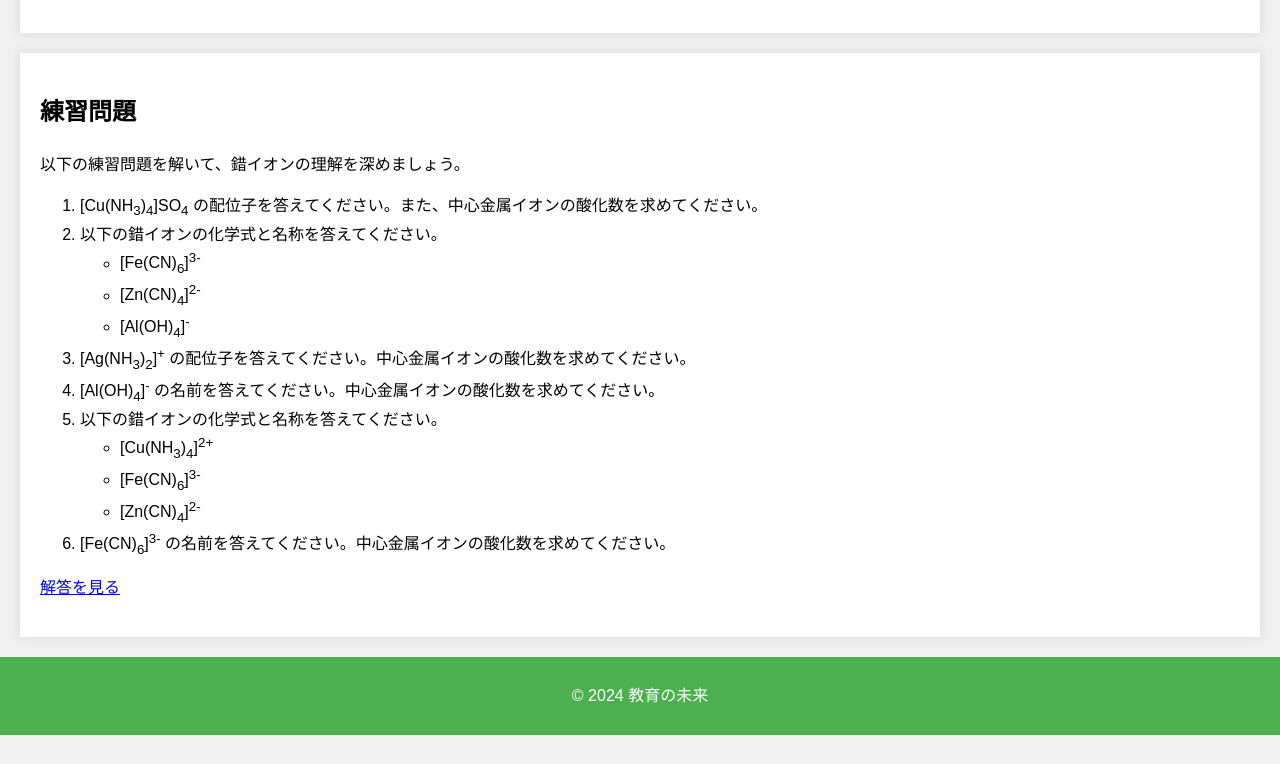
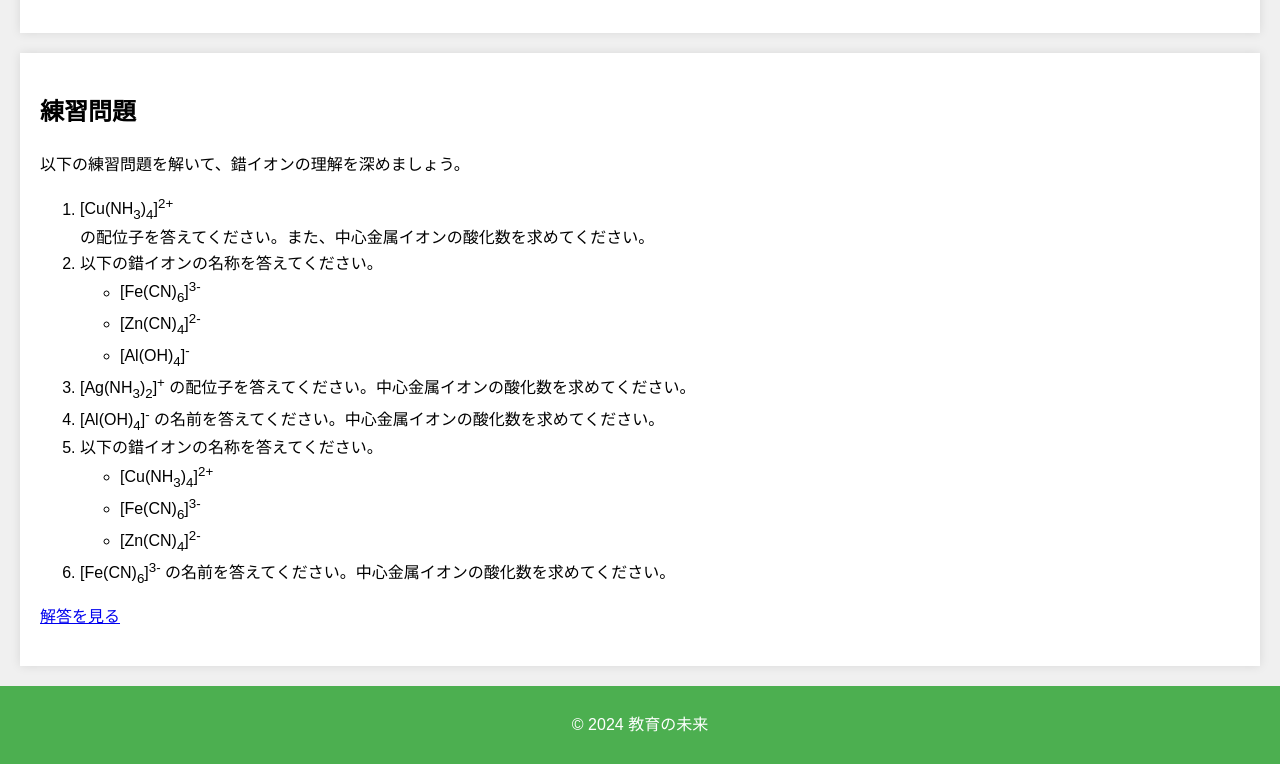
Before and after one commit to mikan1016/-site, a plain HTML site: page index.html in a window 1280 px wide. Shown: the part 1239-2003 px from the top of the page. Before the commit the page ends 1974 px from the top, so only its background shows below. Drawn offline with Linux system fonts and the light colour scheme.

Commit message:
Update index.html

```diff
--- a/index.html
+++ b/index.html
@@ -85,8 +85,8 @@
         <h2>練習問題</h2>
         <p>以下の練習問題を解いて、錯イオンの理解を深めましょう。</p>
         <ol>
-            <li>[Cu(NH<sub>3</sub>)<sub>4</sub>]SO<sub>4</sub> の配位子を答えてください。また、中心金属イオンの酸化数を求めてください。</li>
-            <li>以下の錯イオンの化学式と名称を答えてください。
+            <li>[Cu(NH<sub>3</sub>)<sub>4</sub>]<sup>2+</sup></li>の配位子を答えてください。また、中心金属イオンの酸化数を求めてください。</li>
+            <li>以下の錯イオンの名称を答えてください。
                 <ul>
                     <li>[Fe(CN)<sub>6</sub>]<sup>3-</sup></li>
                     <li>[Zn(CN)<sub>4</sub>]<sup>2-</sup></li>
@@ -95,7 +95,7 @@
             </li>
             <li>[Ag(NH<sub>3</sub>)<sub>2</sub>]<sup>+</sup> の配位子を答えてください。中心金属イオンの酸化数を求めてください。</li>
             <li>[Al(OH)<sub>4</sub>]<sup>-</sup> の名前を答えてください。中心金属イオンの酸化数を求めてください。</li>
-            <li>以下の錯イオンの化学式と名称を答えてください。
+            <li>以下の錯イオンの名称を答えてください。
                 <ul>
                     <li>[Cu(NH<sub>3</sub>)<sub>4</sub>]<sup>2+</sup></li>
                     <li>[Fe(CN)<sub>6</sub>]<sup>3-</sup></li>
```
